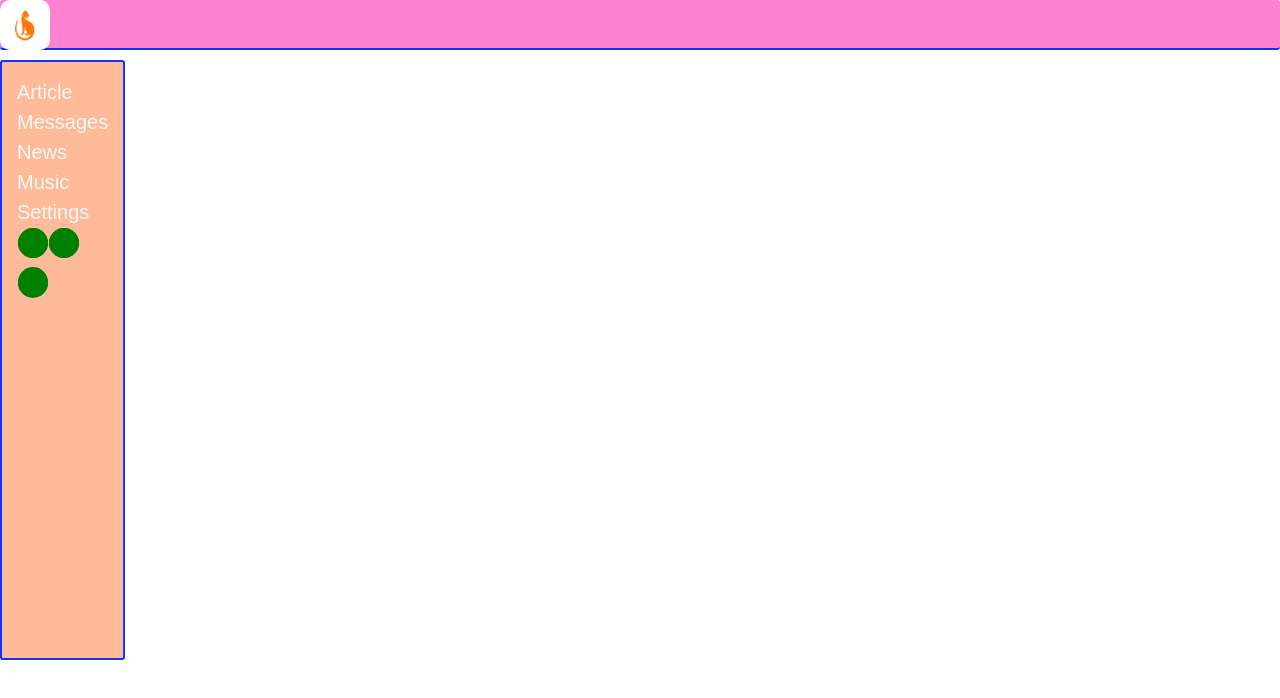
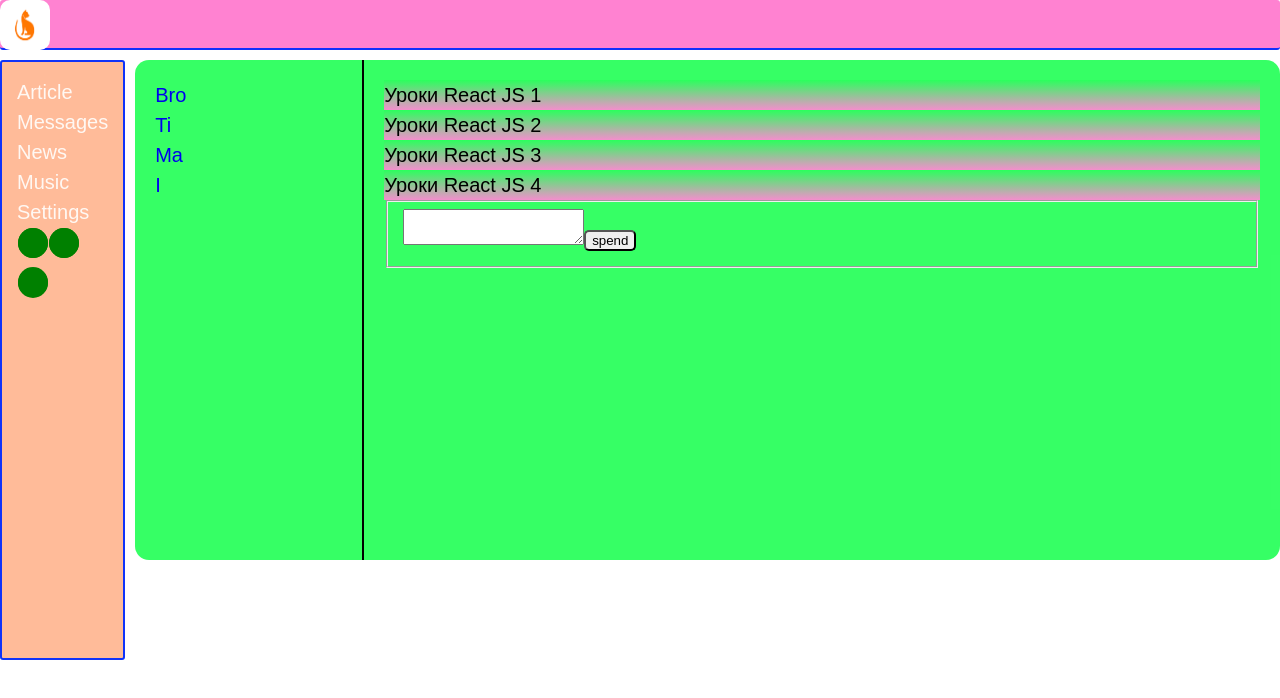
Before and after one commit to DimaMakarchev/learn-app-brotima, a React (Create React App) app: page /messages in a window 1280 px wide. Shown: the top 698 px of the page. Built offline with nearby package versions, Linux system fonts and the light colour scheme.

Commit message:
19.10 new

```diff
--- a/src/App.js
+++ b/src/App.js
@@ -9,6 +9,7 @@ import Settings from "./component/setting/Settings";
 import News from "./component/RouterSwitcher/News/News";
 import PropTypes from "prop-types";
 import {store} from "./redux/reduxNew";
+import MessagesContainer from "./component/RouterSwitcher/Messages/MessagesContainer";
 
 
 const App = ({store}) => {
@@ -21,7 +22,7 @@ const App = ({store}) => {
                 <div>
                     <Route path='/article'
                            render={() => <Article store={store}/>}/>
-                    {/*<Route path='/messages' render={() => <Messages store={store}/>}/>*/}
+                    <Route path='/messages' render={() => <MessagesContainer store={store}/>}/>
                     <Route path='/settings' render={() => <Settings/>}/>
                     <Route path='/news' render={() => <News/>}/>
                     {/*<Route path='/music' component={Music} />*/}
--- a/src/component/RouterSwitcher/Messages/Messages.jsx
+++ b/src/component/RouterSwitcher/Messages/Messages.jsx
@@ -6,17 +6,23 @@ import Message from "./Messages/Message";
 import {actionDefaultMessages, actionNewMessages} from "../../../redux/functions/reducers/reducerMessages";
 
 let refMessage = React.createRef();
-const Messages = ({store}) => {
+const Messages = ({
+                      users,
+                      messages,
+                      handlerClickMessages,
+                      handlerChangeMessages,
+                      messagesDataBody
+                  }) => {
 
-    const handlerClickMessages = (e) => {
+    const handlerClickMessagesMy = (e) => {
         e.preventDefault();
         debugger;
-        store.dispatch(actionNewMessages(refMessage.current.value))
+        handlerClickMessages(refMessage.current.value);
     };
 
-    const handlerChangeMessages = () => {
-        let value = refMessage.current.value;
-        store.dispatch(actionDefaultMessages(value))
+    const handlerChangeMessagesMy = (e) => {
+        e.preventDefault();
+        handlerChangeMessages(refMessage.current.value);
     };
 
 
@@ -24,22 +30,22 @@ const Messages = ({store}) => {
         <div className={classStyle.messages}>
             <div className={classStyle.users}>
                 {
-                    store.getState().messagesPage.users.map(value => <User data={value}/>
+                 users.map(value => <User data={value}/>
                     )
                 }
             </div>
             <div className={classStyle.messagesForUser}>
                 {
-                    store.getState().messagesPage.messages.map(value => {
+                    messages.map(value => {
                         return <Message data={value}/>
                     })
                 }
                 <form>
                     <fieldset>
-                    <textarea ref={refMessage} onChange={handlerChangeMessages}
-                              value={store.getState().messagesPage.messagesDataBody}
+                    <textarea ref={refMessage} onChange={handlerChangeMessagesMy}
+                              value={messagesDataBody}
                     />
-                        <input type='submit' value='spend' onClick={handlerClickMessages}/>
+                        <input type='submit' value='spend' onClick={handlerClickMessagesMy}/>
                     </fieldset>
                 </form>
             </div>
@@ -47,7 +53,7 @@ const Messages = ({store}) => {
     );
 };
 
-Messages.propTypes={
+Messages.propTypes = {
     globalState: PropTypes.object,
     dispatch: PropTypes.func,
 
--- /dev/null
+++ b/src/component/RouterSwitcher/Messages/MessagesContainer.jsx
@@ -0,0 +1,42 @@
+import React from 'react';
+import classStyle from './Messages.module.css'
+import PropTypes from 'prop-types';
+import User from "./Users/User";
+import Message from "./Messages/Message";
+import {actionDefaultMessages, actionNewMessages} from "../../../redux/functions/reducers/reducerMessages";
+import Messages from "./Messages";
+
+const MessagesContainer = ({store}) => {
+    let users = store.getState().messagesPage.users;
+    let messages = store.getState().messagesPage.messages;
+    let messagesDataBody = store.getState().messagesPage.messagesDataBody;
+
+    const handlerClickMessages = (data) => {
+        debugger;
+        store.dispatch(actionNewMessages(data));
+    };
+
+    const handlerChangeMessages = (data) => {
+        debugger;
+        store.dispatch(actionDefaultMessages(data));
+    };
+
+    return (
+        <>
+            <Messages users={users}
+                      messages={messages}
+                      handlerClickMessages={handlerClickMessages}
+                      handlerChangeMessages={handlerChangeMessages}
+                      messagesDataBody={messagesDataBody}
+            />
+        </>
+    );
+};
+
+MessagesContainer.propTypes = {
+    globalState: PropTypes.object,
+    dispatch: PropTypes.func,
+
+};
+
+export default MessagesContainer;
```
